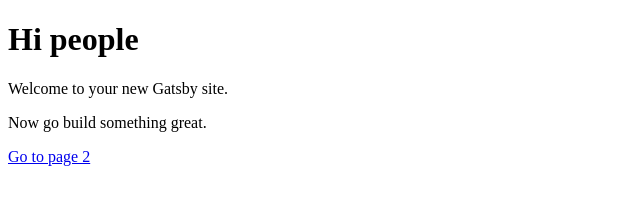
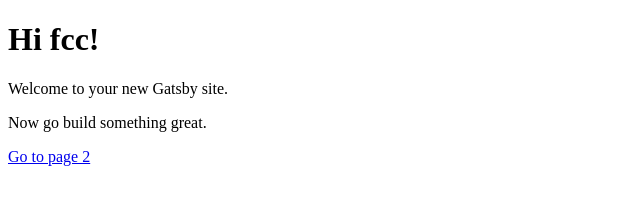
Before and after one commit to Rhman101/jamstack-hackathon, a Gatsby site: page / in a window 1280 px wide. Shown: the whole page, without its empty margins (0-640 px from the left). Built offline with nearby package versions, Linux system fonts and the light colour scheme; Gatsby itself is replaced by a stand-in of ours.

Commit message:
hello fcc

```diff
--- a/src/pages/index.js
+++ b/src/pages/index.js
@@ -3,7 +3,7 @@
 
 const IndexPage = () => (
   <div>
-    <h1>Hi people</h1>
+    <h1>Hi fcc!</h1>
     <p>Welcome to your new Gatsby site.</p>
     <p>Now go build something great.</p>
     <Link to="/page-2/">Go to page 2</Link>
```
